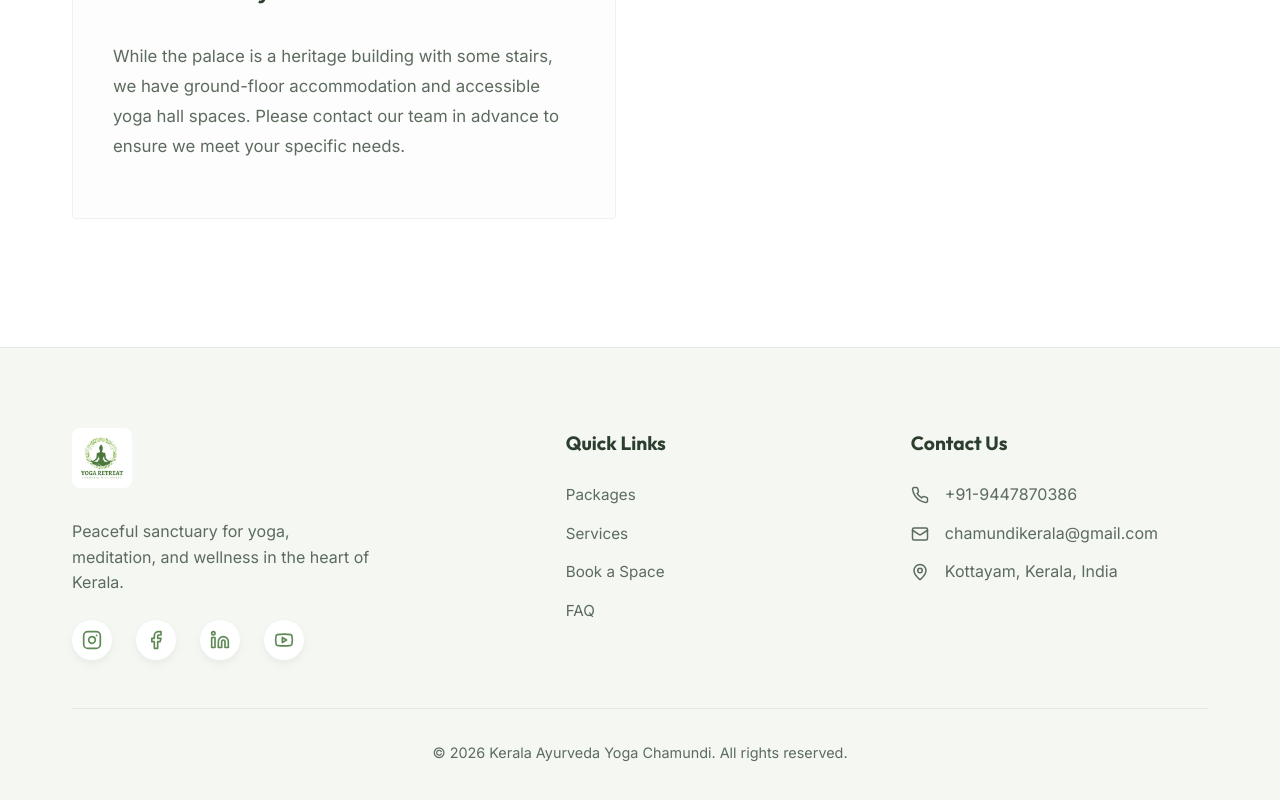
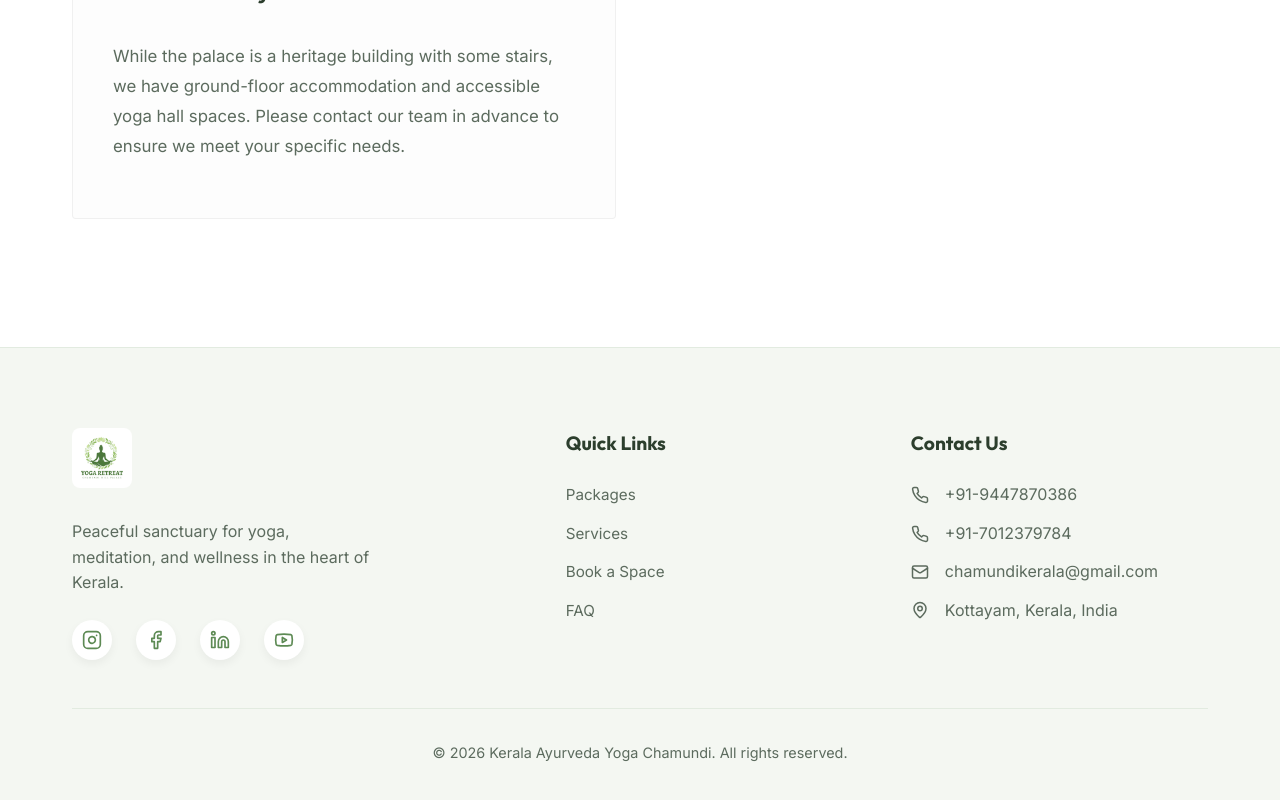
Before and after one commit to inspitereno-lang/chamundi-yoga-retreat, a React (Vite) app: page /faq in a window 1280 px wide. Shown: the part 2455-3255 px from the top of the page. Built offline with nearby package versions, Linux system fonts and the light colour scheme.

Commit message:
feat: Implement clickable `tel:` and `mailto:` links for contact information in the About page and Footer, along with corresponding styling.

```diff
--- a/src/components/Footer.css
+++ b/src/components/Footer.css
@@ -63,6 +63,16 @@
     gap: 1rem;
     margin-bottom: 0.8rem;
     color: var(--text-light);
+}
+
+.footer-contact a {
+    color: inherit;
+    text-decoration: none;
+    transition: var(--transition-smooth);
+}
+
+.footer-contact a:hover {
+    color: var(--primary-color);
 }
 
 .footer-links {
--- a/src/components/Footer.jsx
+++ b/src/components/Footer.jsx
@@ -37,8 +37,9 @@ const Footer = () => {
                     <div className="footer-contact">
                         <h3>Contact Us</h3>
                         <ul>
-                            <li><Phone size={18} /> +91-9447870386</li>
-                            <li><Mail size={18} /> chamundikerala@gmail.com</li>
+                            <li><Phone size={18} /> <a href="tel:+919447870386">+91-9447870386</a></li>
+                            <li><Phone size={18} /> <a href="tel:+917012379784">+91-7012379784</a></li>
+                            <li><Mail size={18} /> <a href="mailto:chamundikerala@gmail.com">chamundikerala@gmail.com</a></li>
                             <li><MapPin size={18} /> Kottayam, Kerala, India</li>
                         </ul>
                     </div>
--- a/src/pages/About.css
+++ b/src/pages/About.css
@@ -106,6 +106,16 @@
 .contact-card h4 {
     margin-bottom: 0.3rem;
     font-size: 1.1rem;
+}
+
+.contact-card a {
+    color: inherit;
+    text-decoration: none;
+    transition: var(--transition-smooth);
+}
+
+.contact-card a:hover {
+    color: var(--primary-color);
 }
 
 .location-details {
--- a/src/pages/About.jsx
+++ b/src/pages/About.jsx
@@ -57,15 +57,15 @@ const About = () => {
                                 <Phone className="icon" />
                                 <div>
                                     <h4>Phone</h4>
-                                    <p>+91-9447870386</p>
-                                    <p>+91-7012379784</p>
+                                    <p><a href="tel:+919447870386">+91-9447870386</a></p>
+                                    <p><a href="tel:+917012379784">+91-7012379784</a></p>
                                 </div>
                             </div>
                             <div className="contact-card">
                                 <Mail className="icon" />
                                 <div>
                                     <h4>Email</h4>
-                                    <p>chamundikerala@gmail.com</p>
+                                    <p><a href="mailto:chamundikerala@gmail.com">chamundikerala@gmail.com</a></p>
                                 </div>
                             </div>
                             <div className="contact-card">
```
